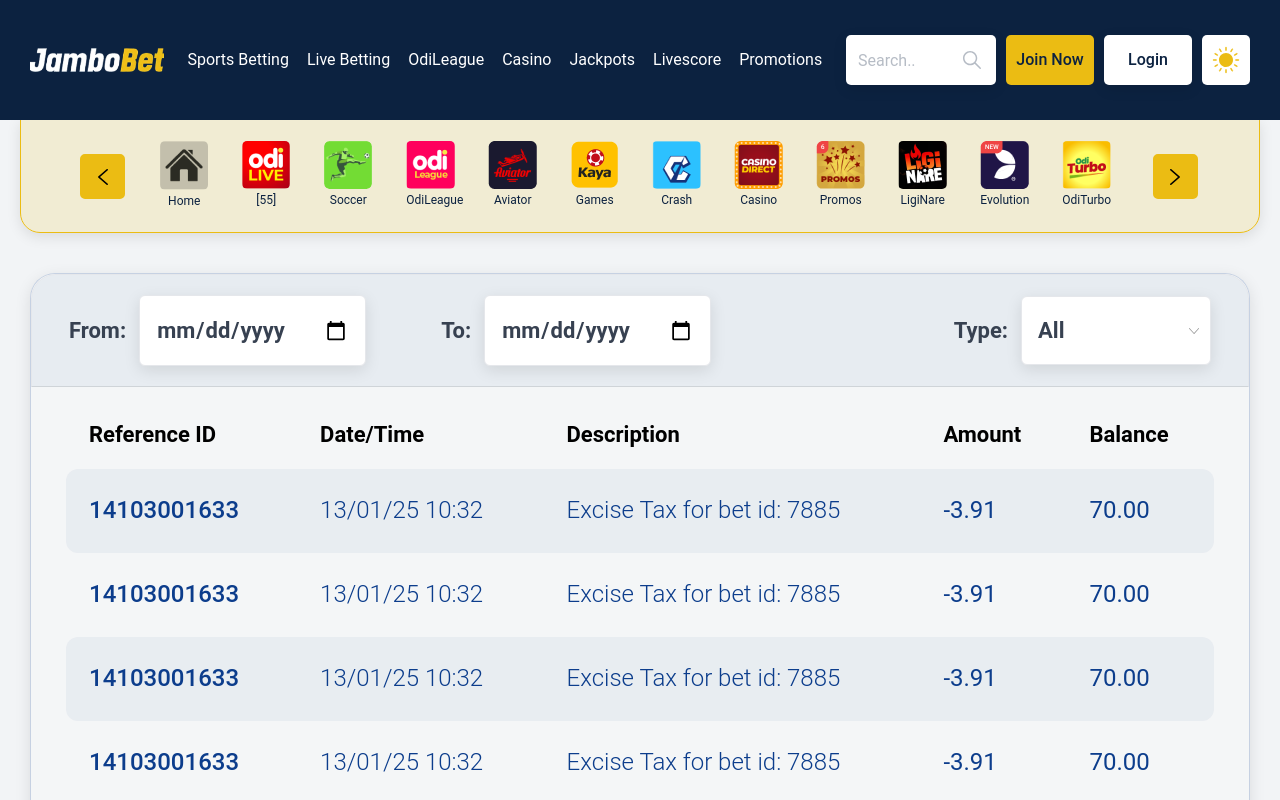
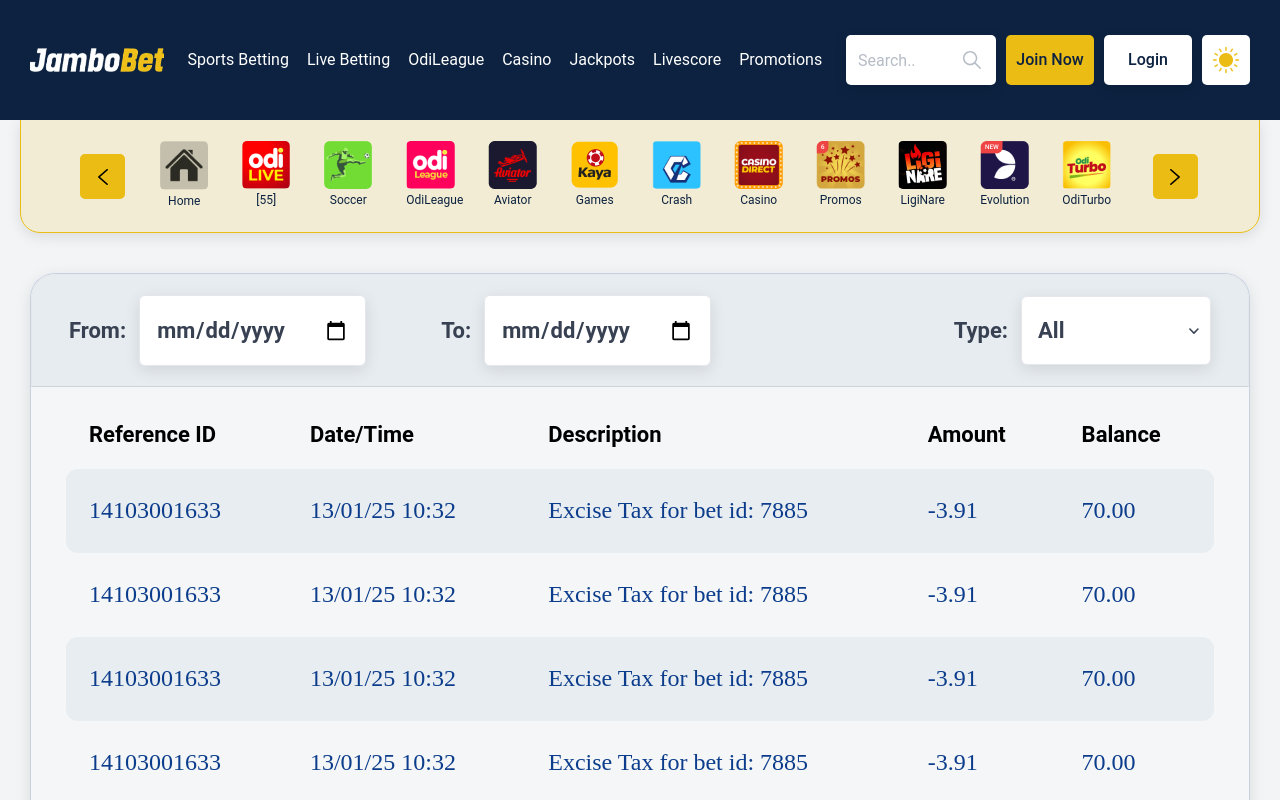
Before and after one commit to niravpatel4428/jambobet, a React (Create React App) app: page /transaction in a window 1280 px wide. Shown: the top 800 px of the page. Built offline with nearby package versions, Linux system fonts and the light colour scheme.

Commit message:
app.css add

```diff
--- a/src/App.css
+++ b/src/App.css
@@ -2,12 +2,17 @@
 @tailwind components;
 @tailwind utilities;
 
+@import url('https://fonts.googleapis.com/css2?family=Poppins:ital,wght@0,100;0,200;0,300;0,400;0,500;0,600;0,700;0,800;0,900;1,100;1,200;1,300;1,400;1,500;1,600;1,700;1,800;1,900&display=swap');
 @import url('https://fonts.googleapis.com/css2?family=Roboto:ital,wght@0,100..900;1,100..900&display=swap');
 
 body {
     font-family: "Roboto", serif;
     color: #0C2240;
     background-color: #F2F4F6;
+}
+
+.font-poppins{
+    font-family: "Poppins", serif;
 }
 
 input:focus {
@@ -80,6 +85,14 @@
     background-image: url('images/whiteselectdown.svg');
 }
 
+.select{
+    background-image: url('images/angledown.svg');
+}
+
+.dark .select{
+    background-image: url('images/angledown.svg');
+}
+
 @keyframes fade-in {
     from {
       opacity: 0;
```
